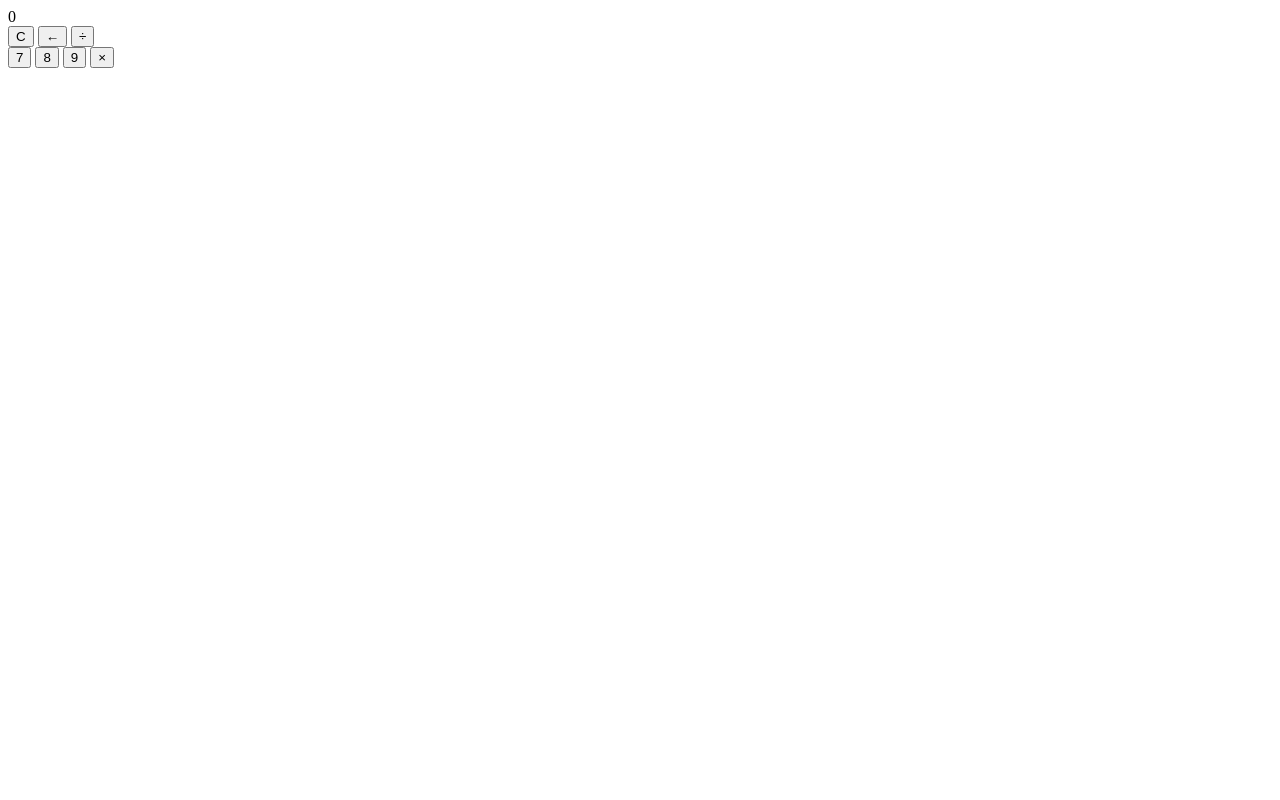
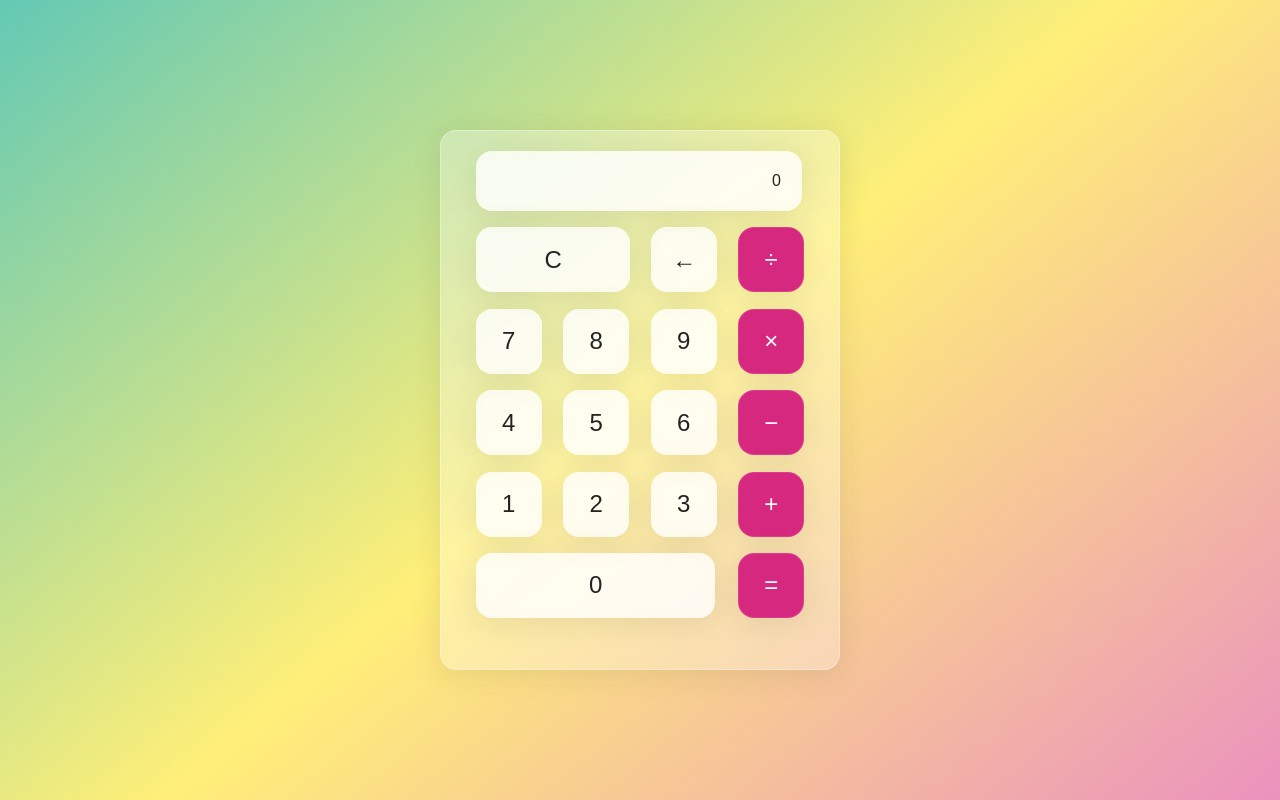
Before and after one commit to NaTheFunny/Calculadora, a plain HTML site: page index.html in a window 1280 px wide. Drawn offline with Linux system fonts and the light colour scheme.

Commit message:
HTML y CSS terminado

```diff
--- a/assets/css/style.css
+++ b/assets/css/style.css
@@ -0,0 +1,102 @@
+html{
+    box-sizing: border-box;
+    height: 100%;
+}
+
+*,
+*::before,
+*::after{
+    box-sizing: inherit;
+    margin: 0;
+    padding: 0;
+}
+
+body{
+    align-items: center;
+    background:linear-gradient(320deg,#eb92be,#ffef78,#63c9b4);
+    display: flex;
+    font-family: 'Dosis',sans-serif;
+    font-display: swap;
+    height: inherit;
+    justify-content: center;
+}
+
+.wrapper{
+    backdrop-filter: blur(5.5px);
+    -webkit-backdrop-filter: blur(5.5px);
+    border-radius: 16px;
+    box-shadow: 0 4px 30px rgba(35,35,35,0.1);
+    color: #232323;
+    backdrop-filter: blur(4px);
+    -webkit-backdrop-filter: blur(4px);
+    background: rgba(255, 255, 255, 0.30);
+    border: 1px solid rgba(255, 255, 255, 0.34);
+    flex-basis: 400px;
+    height: 540px;
+    padding: 20px 35px;
+}
+
+.screen{
+    backdrop-filter: blur(5.5px);
+    -webkit-backdrop-filter: blur(5.5px);
+    background: rgba(255, 255, 255, 0.75);
+    border: 1px solid rgba(255, 255, 255, 0.01);
+    border-radius: 16px;
+    box-shadow: 0 4px 30px rgba(35, 35, 35, 0.1);
+    color: #232323;
+    overflow: auto;
+    padding:20px;
+    text-align: right;
+    width: 326px;
+}
+
+.calc-button-row{
+    display: flex;
+    justify-content: space-between;
+    margin: 5% 0;
+}
+
+.calc-button{
+    backdrop-filter: blur(5.5px);
+    -webkit-backdrop-filter: blur(5.5px);
+    background: rgba(255, 255, 255, 0.75);
+    border: 1px solid rgba(255, 255, 255, 0.1);
+    border-radius: 16px;
+    box-shadow: 0 4px 30px rgba(35, 35, 35, 0.1);
+    color: #232323;
+    flex-basis: 20%;
+    font-family: inherit;
+    font-size: 24px;
+    height: 65px;
+}
+.calc-button:last-child{
+    backdrop-filter: blur(5.5px);
+    -webkit-backdrop-filter: blur(5.5px);
+    background: rgba(255, 255, 255, 0.75);
+    border: 1px solid rgba(255, 255, 255, 0.1);
+    border-radius: 16px;
+    box-shadow: 0 4px 30px rgba(35, 35, 35, 0.1);
+    color: #fff;
+    background: #d72880;
+}
+
+.calc-button:last-child:hover{
+    background-color: inherit;
+    color: inherit;
+}
+
+.calc-button:hover{
+    background-color: inherit;
+}
+
+.calc-button:active{
+    background-color: #ffef78;
+}
+
+.double{
+    flex-basis: 47%;
+}
+
+.triple{
+    flex-basis: 73%;
+}
--- a/assets/js/script.js
+++ b/assets/js/script.js
@@ -0,0 +1,43 @@
+let runningTotal = 0;
+let buffer = "0";
+let previusOperator;
+
+const screen = document.querySelector('.screen');
+
+function buttonClick(value){
+    if(isNaN(value)){
+        handleSymbol(value);
+    }else{
+        handleNumber(value);
+    }
+    screen.innerText = buffer;
+}
+
+function handleSymbol(symbol){
+    switch(symbol){
+        case 'C':
+            buffer = '0';
+            runningTotal = 0;
+            break;
+        case '=':
+            if(previusOperator === null){
+                return
+            }
+            flushOperation(parseInt(buffer));
+            previusOperator = null;
+            buffer = runningTotal;
+            runningTotal = 0;
+            break;
+        case '←':
+            if(buffer.length ===1){
+                buffer = '0';
+            }else{
+                buffer = buffer.toString(0, buffer.length -1)
+
+            }
+            break;
+        case '+':
+        case '-':
+        case ''
+    }
+}
--- a/index.html
+++ b/index.html
@@ -12,8 +12,6 @@
         <section class="screen">
             0
         </section>
-    </div>
-
         <section class="calc-buttons">
             <div class="calc-button-row">
                 <button class="calc-button double">
@@ -41,7 +39,49 @@
                     &times;
                 </button>
             </div>
+
+            <div class="calc-button-row">
+                <button class="calc-button">
+                    4
+                </button>
+                <button class="calc-button">
+                    5
+                </button>
+                <button class="calc-button">
+                    6
+                </button>
+                <button class="calc-button">
+                    &minus;
+                </button>
+            </div>
+
+            <div class="calc-button-row">
+                <button class="calc-button">
+                    1
+                </button>
+                <button class="calc-button">
+                    2
+                </button>
+                <button class="calc-button">
+                    3
+                </button>
+                <button class="calc-button">
+                    &plus;
+                </button>
+            </div>
+
+            <div class="calc-button-row">
+                <button class="calc-button triple">
+                    0
+                </button>
+                <button class="calc-button">
+                    &equals;
+                </button>
+            </div>
         </section>
+    </div>
+
+
     <script src="/assets/js/script.js"></script>
 </body>
 </html>
```
Lines whose indentation alone changed are shown as unchanged.
